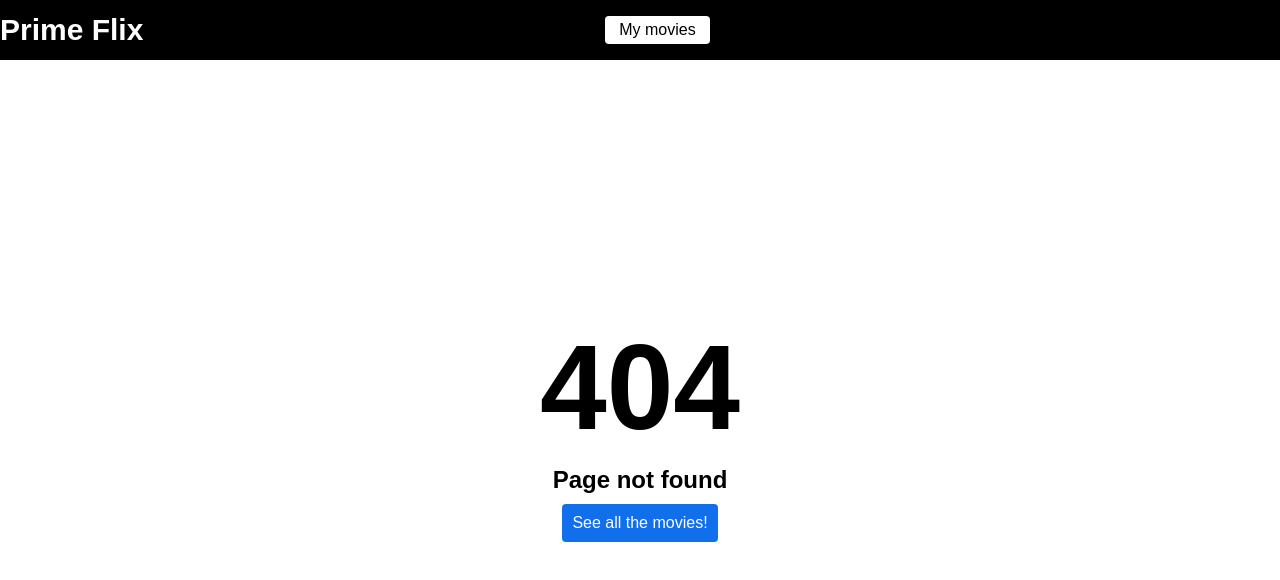
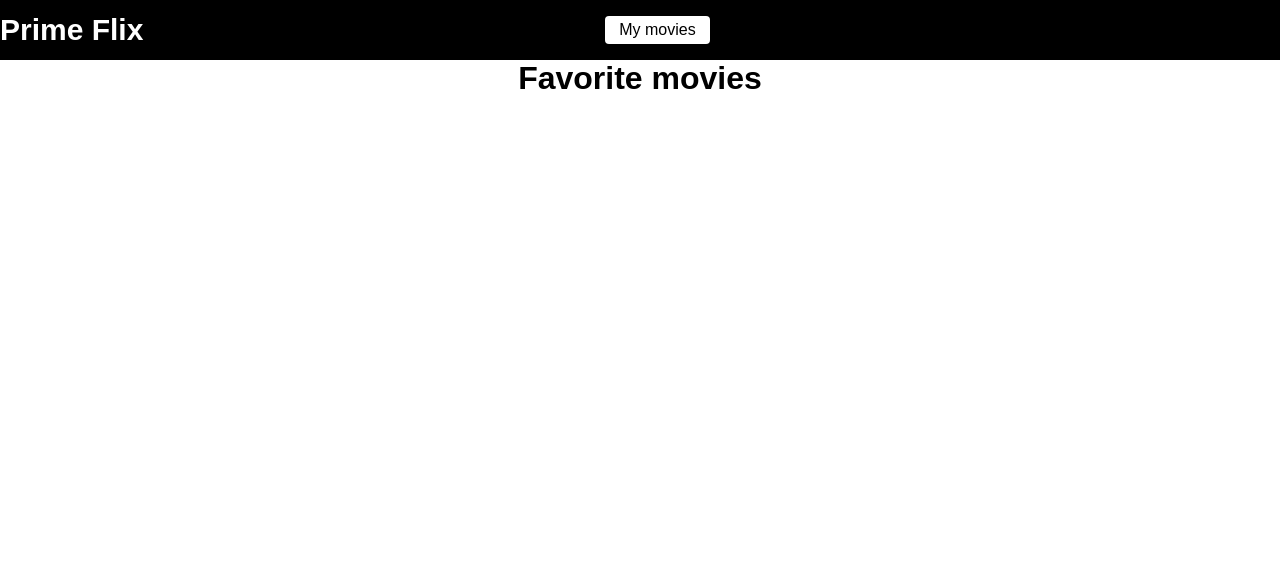
Before and after one commit to vinicodex/movieflix, a React (Create React App) app: page /favorites in a window 1280 px wide. Before the commit this address had no page. Shown: the top 580 px of the page. Built offline with nearby package versions, Linux system fonts and the light colour scheme.

Commit message:
feat: add /favorites route to render Favorite component

```diff
--- a/src/pages/Favorites/index.js
+++ b/src/pages/Favorites/index.js
@@ -0,0 +1,11 @@
+import "./favorites.css";
+
+function Favorites() {
+  return (
+    <div>
+      <h1>Favorite movies</h1>
+    </div>
+  );
+}
+
+export default Favorites;
--- a/src/routes.js
+++ b/src/routes.js
@@ -3,6 +3,7 @@ import Movie from "./pages/Movies";
 import Header from "./components/Header";
 import { BrowserRouter, Routes, Route } from "react-router-dom";
 import Erro from "./pages/Errors/notFound";
+import Favorites from "./pages/Favorites";
 
 function RoutesApp() {
   return (
@@ -11,6 +12,8 @@ function RoutesApp() {
       <Routes>
         <Route path="/" element={<Home />} />
         <Route path="/movie/:id" element={<Movie />} />
+        <Route path="/favorites" element={<Favorites />} />
+
         <Route path="*" element={<Erro />} />
       </Routes>
     </BrowserRouter>
```
